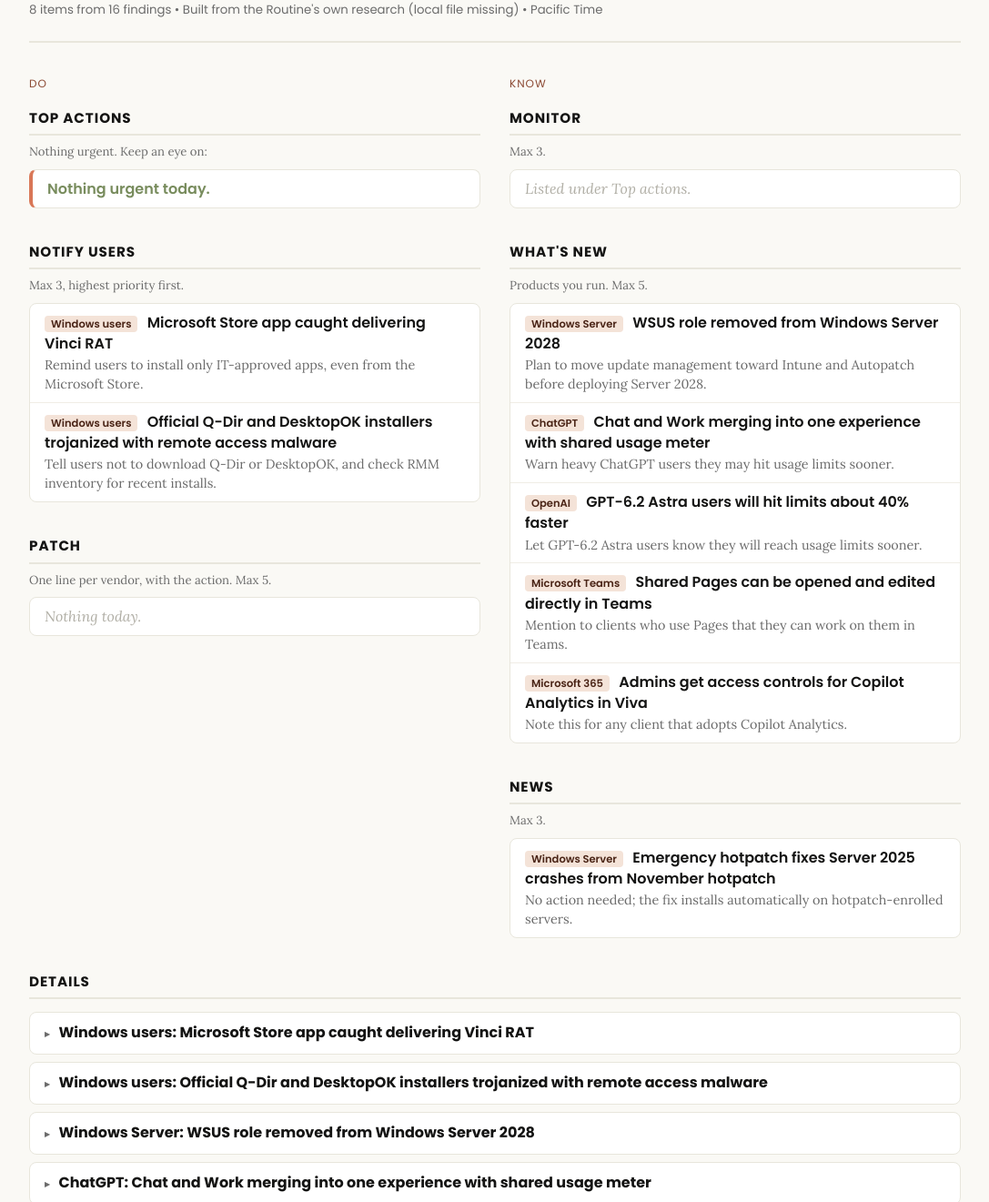
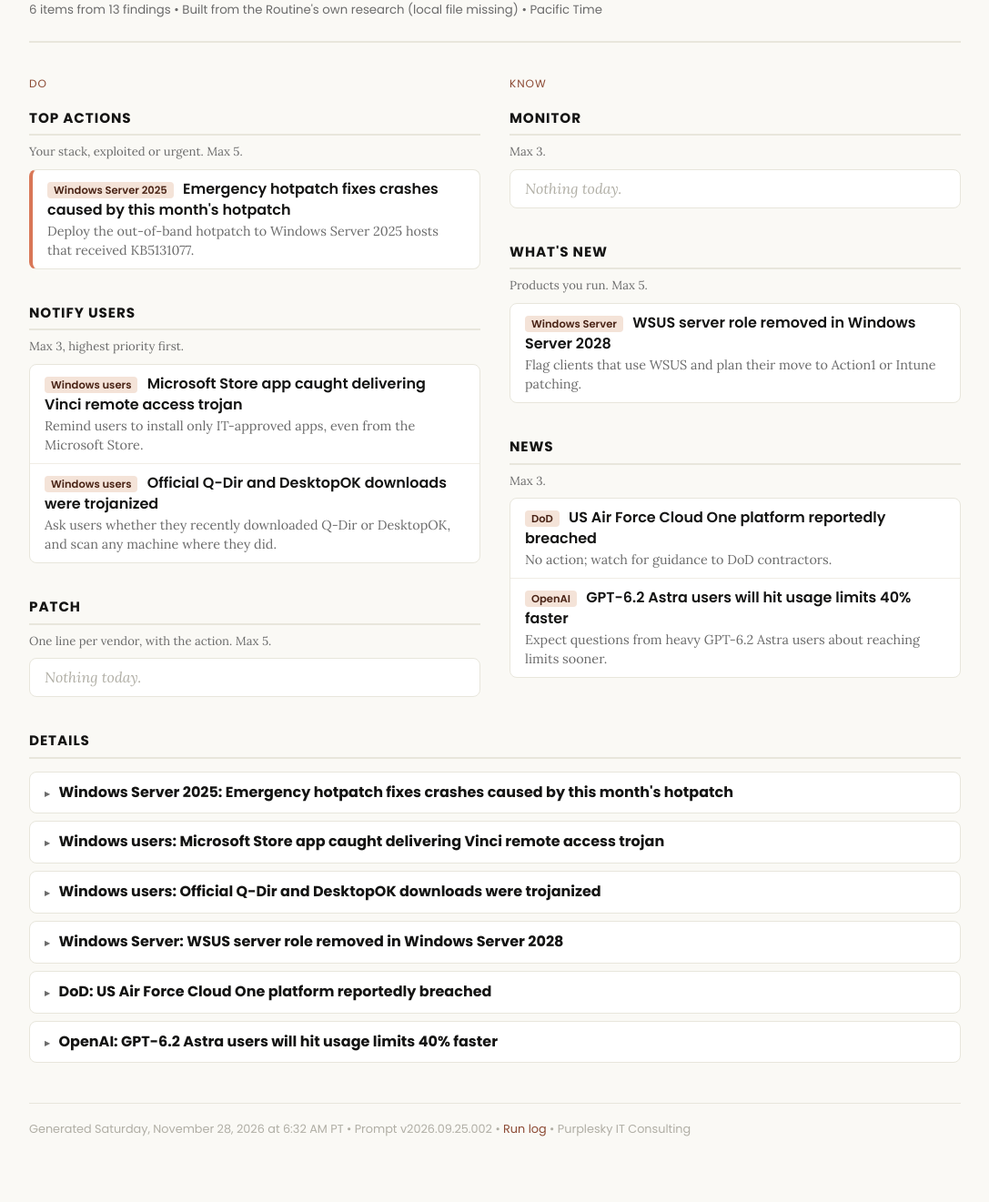
Before and after one commit to lcoppenr/PurpSkyPublic, a plain HTML site: page News/index.html in a window 1280 px wide. Shown: the part 109-1430 px from the top of the page at 91% size, without its empty margins (96-1183 px from the left). After the commit the page ends 1400 px from the top, so only its background shows below. Drawn offline with Linux system fonts and the light colour scheme.

Commit message:
briefing: 2026-11-28

```diff
--- a/News/index.html
+++ b/News/index.html
@@ -4,7 +4,7 @@
 <meta charset="UTF-8">
 <meta name="viewport" content="width=device-width, initial-scale=1.0">
 <meta name="robots" content="noindex, nofollow, noarchive">
-<title>Morning Briefing -- Friday, November 27, 2026</title>
+<title>Morning Briefing -- Saturday, November 28, 2026</title>
 <link rel="preconnect" href="https://fonts.googleapis.com">
 <link rel="preconnect" href="https://fonts.gstatic.com" crossorigin>
 <link href="https://fonts.googleapis.com/css2?family=Poppins:wght@400;600;700&family=Lora:ital,wght@0,400;0,600;1,400&display=swap" rel="stylesheet">
@@ -14,38 +14,36 @@
 <main class="briefing-content">
 
 <div class="page-header">
-  <h1>Morning Briefing -- Friday, November 27, 2026</h1>
-  <p class="page-meta">8 items from 16 findings &bull; Built from the Routine's own research (local file missing) &bull; Pacific Time</p>
+  <h1>Morning Briefing -- Saturday, November 28, 2026</h1>
+  <p class="page-meta">6 items from 13 findings &bull; Built from the Routine's own research (local file missing) &bull; Pacific Time</p>
 </div>
 
 <div class="brief-cols">
   <div class="brief-col">
     <p class="brief-coltitle">Do</p>
-    <div class="brief-sec"><h2>Top actions</h2><p class="brief-rule">Nothing urgent. Keep an eye on:</p><ul class="brief-lines"><li><span class="brief-quiet">Nothing urgent today.</span></li></ul></div>
-    <div class="brief-sec"><h2>Notify users</h2><p class="brief-rule">Max 3, highest priority first.</p><ul class="brief-lines"><li><span class="brief-tag">Windows users</span> <a href="#item-1" class="brief-hl">Microsoft Store app caught delivering Vinci RAT</a> <span class="brief-act">Remind users to install only IT-approved apps, even from the Microsoft Store.</span></li><li><span class="brief-tag">Windows users</span> <a href="#item-2" class="brief-hl">Official Q-Dir and DesktopOK installers trojanized with remote access malware</a> <span class="brief-act">Tell users not to download Q-Dir or DesktopOK, and check RMM inventory for recent installs.</span></li></ul></div>
+    <div class="brief-sec"><h2>Top actions</h2><p class="brief-rule">Your stack, exploited or urgent. Max 5.</p><ul class="brief-lines"><li><span class="brief-tag">Windows Server 2025</span> <a href="#item-1" class="brief-hl">Emergency hotpatch fixes crashes caused by this month's hotpatch</a> <span class="brief-act">Deploy the out-of-band hotpatch to Windows Server 2025 hosts that received KB5131077.</span></li></ul></div>
+    <div class="brief-sec"><h2>Notify users</h2><p class="brief-rule">Max 3, highest priority first.</p><ul class="brief-lines"><li><span class="brief-tag">Windows users</span> <a href="#item-2" class="brief-hl">Microsoft Store app caught delivering Vinci remote access trojan</a> <span class="brief-act">Remind users to install only IT-approved apps, even from the Microsoft Store.</span></li><li><span class="brief-tag">Windows users</span> <a href="#item-3" class="brief-hl">Official Q-Dir and DesktopOK downloads were trojanized</a> <span class="brief-act">Ask users whether they recently downloaded Q-Dir or DesktopOK, and scan any machine where they did.</span></li></ul></div>
     <div class="brief-sec"><h2>Patch</h2><p class="brief-rule">One line per vendor, with the action. Max 5.</p><ul class="brief-lines"><li class="brief-empty">Nothing today.</li></ul></div>
   </div>
   <div class="brief-col">
     <p class="brief-coltitle">Know</p>
-    <div class="brief-sec"><h2>Monitor</h2><p class="brief-rule">Max 3.</p><ul class="brief-lines"><li class="brief-empty">Listed under Top actions.</li></ul></div>
-    <div class="brief-sec"><h2>What's New</h2><p class="brief-rule">Products you run. Max 5.</p><ul class="brief-lines"><li><span class="brief-tag">Windows Server</span> <a href="#item-3" class="brief-hl">WSUS role removed from Windows Server 2028</a> <span class="brief-act">Plan to move update management toward Intune and Autopatch before deploying Server 2028.</span></li><li><span class="brief-tag">ChatGPT</span> <a href="#item-4" class="brief-hl">Chat and Work merging into one experience with shared usage meter</a> <span class="brief-act">Warn heavy ChatGPT users they may hit usage limits sooner.</span></li><li><span class="brief-tag">OpenAI</span> <a href="#item-5" class="brief-hl">GPT-6.2 Astra users will hit limits about 40% faster</a> <span class="brief-act">Let GPT-6.2 Astra users know they will reach usage limits sooner.</span></li><li><span class="brief-tag">Microsoft Teams</span> <a href="#item-6" class="brief-hl">Shared Pages can be opened and edited directly in Teams</a> <span class="brief-act">Mention to clients who use Pages that they can work on them in Teams.</span></li><li><span class="brief-tag">Microsoft 365</span> <a href="#item-7" class="brief-hl">Admins get access controls for Copilot Analytics in Viva</a> <span class="brief-act">Note this for any client that adopts Copilot Analytics.</span></li></ul></div>
-    <div class="brief-sec"><h2>News</h2><p class="brief-rule">Max 3.</p><ul class="brief-lines"><li><span class="brief-tag">Windows Server</span> <a href="#item-8" class="brief-hl">Emergency hotpatch fixes Server 2025 crashes from November hotpatch</a> <span class="brief-act">No action needed; the fix installs automatically on hotpatch-enrolled servers.</span></li></ul></div>
+    <div class="brief-sec"><h2>Monitor</h2><p class="brief-rule">Max 3.</p><ul class="brief-lines"><li class="brief-empty">Nothing today.</li></ul></div>
+    <div class="brief-sec"><h2>What's New</h2><p class="brief-rule">Products you run. Max 5.</p><ul class="brief-lines"><li><span class="brief-tag">Windows Server</span> <a href="#item-4" class="brief-hl">WSUS server role removed in Windows Server 2028</a> <span class="brief-act">Flag clients that use WSUS and plan their move to Action1 or Intune patching.</span></li></ul></div>
+    <div class="brief-sec"><h2>News</h2><p class="brief-rule">Max 3.</p><ul class="brief-lines"><li><span class="brief-tag">DoD</span> <a href="#item-5" class="brief-hl">US Air Force Cloud One platform reportedly breached</a> <span class="brief-act">No action; watch for guidance to DoD contractors.</span></li><li><span class="brief-tag">OpenAI</span> <a href="#item-6" class="brief-hl">GPT-6.2 Astra users will hit usage limits 40% faster</a> <span class="brief-act">Expect questions from heavy GPT-6.2 Astra users about reaching limits sooner.</span></li></ul></div>
   </div>
 </div>
 
 <div class="section-details">
   <h2>Details</h2>
-  <details class="item" id="item-1"><summary class="item-header"><span class="item-title">Windows users: Microsoft Store app caught delivering Vinci RAT</span></summary><div class="item-body"><p>A threat actor published an app in the Microsoft Store that delivers Vinci RAT, which gives attackers remote control of infected Windows systems. The abuse is active in the wild. The report does not say whether the app has been removed.</p><p><a href="https://thehackernews.com/2026/11/microsoft-store-app-found-delivering.html" target="_blank" class="src">Source 1 &rarr;</a></p></div></details>
-  <details class="item" id="item-2"><summary class="item-header"><span class="item-title">Windows users: Official Q-Dir and DesktopOK installers trojanized with remote access malware</span></summary><div class="item-body"><p>Attackers tampered with the Q-Dir and DesktopOK installers on the official SoftwareOK website so they delivered remote access malware. Anyone who recently downloaded these Windows utilities from the vendor site may have installed malware. The report does not say whether the files have been cleaned or which versions were affected.</p><p><a href="https://thehackernews.com/2026/11/hackers-trojanize-official-q-dir-and.html" target="_blank" class="src">Source 1 &rarr;</a></p></div></details>
-  <details class="item" id="item-3"><summary class="item-header"><span class="item-title">Windows Server: WSUS role removed from Windows Server 2028</span></summary><div class="item-body"><p>Windows Server 2028, now in preview through the Windows Server Insider program and TAP, drops the WSUS role along with VBScript, WMIC and WINS. WSUS stays supported, with no new features, on Windows Server 2025 and earlier and can still manage updates for Server 2028. Microsoft recommends Windows Autopatch and Intune for clients and Azure Update Manager for servers, and says guidance for disconnected environments will come later.</p><p><a href="https://www.bleepingcomputer.com/news/microsoft/microsoft-removes-wsus-server-role-in-windows-server-2028/" target="_blank" class="src">Source 1 &rarr;</a></p></div></details>
-  <details class="item" id="item-4"><summary class="item-header"><span class="item-title">ChatGPT: Chat and Work merging into one experience with shared usage meter</span></summary><div class="item-body"><p>OpenAI has started rolling out a unified Chat and Work experience in ChatGPT to some users. An OpenAI spokesperson said Chat and Work will share a single usage meter, so heavy users may hit limits sooner. Some subscribers have criticized the change because it could restrict their usage.</p><p><a href="https://techcrunch.com/2026/11/25/openai-says-heavy-chatgpt-users-may-hit-limits-sooner-as-it-merges-chat-and-work/" target="_blank" class="src">Source 1 &rarr;</a></p></div></details>
-  <details class="item" id="item-5"><summary class="item-header"><span class="item-title">OpenAI: GPT-6.2 Astra users will hit limits about 40% faster</span></summary><div class="item-body"><p>OpenAI fixed a bug that had been under-counting GPT-6.2 usage. Because of the fix, users will reach their usage limits about 40% faster than before. This is a usage-accounting change, not a security issue.</p><p><a href="https://www.bleepingcomputer.com/news/artificial-intelligence/openai-warns-gpt-62-astra-will-hit-usage-limits-40-percent-faster-because-it-fixed-a-bug/" target="_blank" class="src">Source 1 &rarr;</a></p></div></details>
-  <details class="item" id="item-6"><summary class="item-header"><span class="item-title">Microsoft Teams: Shared Pages can be opened and edited directly in Teams</span></summary><div class="item-body"><p>A new Microsoft 365 Roadmap item (ID 580886) lets users open shared Pages directly in Teams. Users can then edit and discuss them there.</p><p><a href="https://www.microsoft.com/microsoft-365/roadmap?id=580886" target="_blank" class="src">Source 1 &rarr;</a></p></div></details>
-  <details class="item" id="item-7"><summary class="item-header"><span class="item-title">Microsoft 365: Admins get access controls for Copilot Analytics in Viva</span></summary><div class="item-body"><p>A new Microsoft 365 Roadmap item (ID 578862) lets admins manage who can access Copilot Analytics in Viva Insights.</p><p><a href="https://www.microsoft.com/microsoft-365/roadmap?id=578862" target="_blank" class="src">Source 1 &rarr;</a></p></div></details>
-  <details class="item" id="item-8"><summary class="item-header"><span class="item-title">Windows Server: Emergency hotpatch fixes Server 2025 crashes from November hotpatch</span></summary><div class="item-body"><p>Microsoft released out-of-band hotpatch KB5138318 for Windows Server 2025 devices enrolled in hotpatching. The November hotpatch KB5131077 caused stop error 0x139 crashes on servers that have Router Advertisement enabled and receive time-bound IPv6 routes. The fix needs no restart, and Microsoft says only a limited number of servers are affected.</p><p><a href="https://www.bleepingcomputer.com/news/microsoft/new-out-of-band-oob-emergency-hotpatch-fixes-windows-server-2025-crashes/" target="_blank" class="src">Source 1 &rarr;</a></p></div></details>
+  <details class="item" id="item-1"><summary class="item-header"><span class="item-title">Windows Server 2025: Emergency hotpatch fixes crashes caused by this month's hotpatch</span></summary><div class="item-body"><p>Microsoft released an emergency out-of-band hotpatch for Windows Server 2025. The crashes started after this month's security hotpatch, KB5131077, and the new OOB hotpatch fixes them.</p><p><a href="https://www.bleepingcomputer.com/news/microsoft/new-out-of-band-oob-emergency-hotpatch-fixes-windows-server-2025-crashes/" target="_blank" class="src">Source 1 &rarr;</a></p></div></details>
+  <details class="item" id="item-2"><summary class="item-header"><span class="item-title">Windows users: Microsoft Store app caught delivering Vinci remote access trojan</span></summary><div class="item-body"><p>An attacker used a Microsoft Store app to deliver the Vinci remote access trojan. This shows that apps from the official Windows store can carry malware.</p><p><a href="https://thehackernews.com/2026/11/microsoft-store-app-found-delivering.html" target="_blank" class="src">Source 1 &rarr;</a></p></div></details>
+  <details class="item" id="item-3"><summary class="item-header"><span class="item-title">Windows users: Official Q-Dir and DesktopOK downloads were trojanized</span></summary><div class="item-body"><p>In a supply chain attack, someone tampered with the Q-Dir and DesktopOK installers on the official SoftwareOK website. Users who recently downloaded these Windows utilities from the vendor site may have received trojanized installers.</p><p><a href="https://thehackernews.com/2026/11/hackers-trojanize-official-q-dir-and.html" target="_blank" class="src">Source 1 &rarr;</a></p></div></details>
+  <details class="item" id="item-4"><summary class="item-header"><span class="item-title">Windows Server: WSUS server role removed in Windows Server 2028</span></summary><div class="item-body"><p>Microsoft will remove the Windows Server Update Services (WSUS) server role from Windows Server 2028, the next major release. Organizations that rely on WSUS for on-premises patch management will need to plan a migration.</p><p><a href="https://www.bleepingcomputer.com/news/microsoft/microsoft-removes-wsus-server-role-in-windows-server-2028/" target="_blank" class="src">Source 1 &rarr;</a></p></div></details>
+  <details class="item" id="item-5"><summary class="item-header"><span class="item-title">DoD: US Air Force Cloud One platform reportedly breached</span></summary><div class="item-body"><p>Hackers reportedly breached the US Air Force Cloud One cloud platform in the latest federal breach. Security Affairs reports that updates are blocked, migration is paused and the scope is unknown.</p><p><a href="https://www.bleepingcomputer.com/news/security/us-air-force-cloud-platform-reportedly-hacked-in-latest-federal-breach/" target="_blank" class="src">Source 1 &rarr;</a> &bull; <a href="https://securityaffairs.com/204136/security/air-force-cloud-one-breach-updates-blocked-migration-paused-scope-unknown.html" target="_blank" class="src">Source 2 &rarr;</a></p></div></details>
+  <details class="item" id="item-6"><summary class="item-header"><span class="item-title">OpenAI: GPT-6.2 Astra users will hit usage limits 40% faster</span></summary><div class="item-body"><p>OpenAI fixed a bug that had wrongly discounted GPT-6.2 Astra usage against plan limits. Because of the fix, users will reach their usage limits about 40% faster than before. This is a service change, not a security issue.</p><p><a href="https://www.bleepingcomputer.com/news/artificial-intelligence/openai-warns-gpt-62-astra-will-hit-usage-limits-40-percent-faster-because-it-fixed-a-bug/" target="_blank" class="src">Source 1 &rarr;</a></p></div></details>
 </div>
 
-<div class="footer">Generated Friday, November 27, 2026 at 6:32 AM PT &bull; Prompt v2026.09.25.002 &bull; <a href="https://github.com/lcoppenr/GeneralInfo/blob/main/Claude/Briefings/logs/routine-2026-11-27.log" target="_blank">Run log</a> &bull; Purplesky IT Consulting</div>
+<div class="footer">Generated Saturday, November 28, 2026 at 6:32 AM PT &bull; Prompt v2026.09.25.002 &bull; <a href="https://github.com/lcoppenr/GeneralInfo/blob/main/Claude/Briefings/logs/routine-2026-11-28.log" target="_blank">Run log</a> &bull; Purplesky IT Consulting</div>
 
 </main>
 </body>
```
